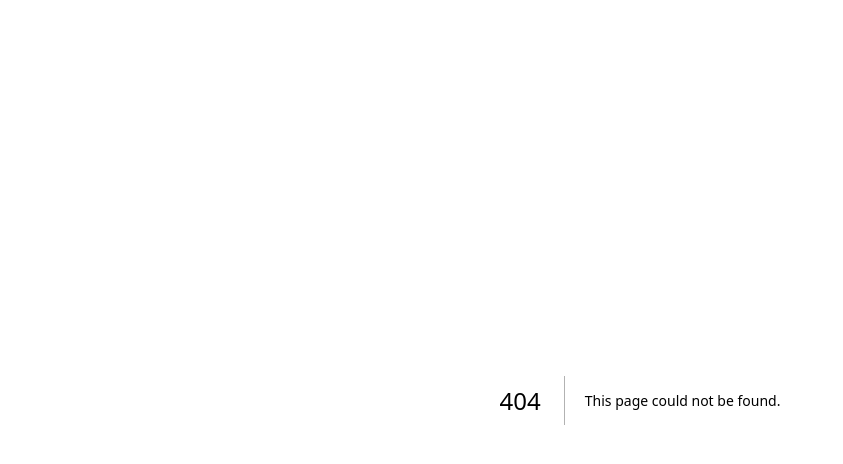
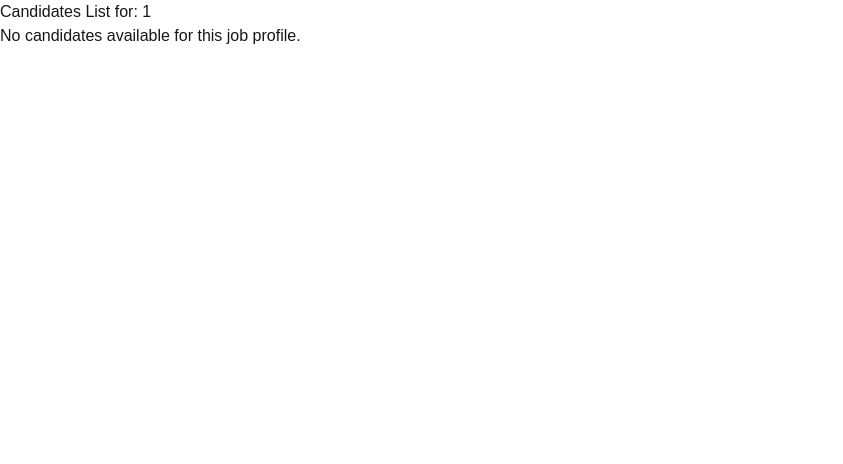
Before and after one commit to B200896/zeld_meta_proj, a Next.js app: page /components/Candidates/1 in a window 1280 px wide. Before the commit this address had no page. Shown: the top 464 px of the page, without its empty margins (0-843 px from the left). Built offline with nearby package versions, Linux system fonts and the light colour scheme.

Commit message:
dynamic code updated

```diff
--- /dev/null
+++ b/app/components/Candidates/[Slug]/page.jsx
@@ -0,0 +1,59 @@
+"use client"
+import { useRouter } from 'next/navigation';
+
+const Candidates = ({params}) => {
+
+    const { Slug } = params;
+    console.log("res",Slug)
+
+    const candidatesList = [
+        { name: "Dipesh", contact: "8938338383383", linkedinprofile: "abc@linkedin", gmail: "dipesh@gmail.com", jobprofile: "google" },
+        { name: "Shyam", contact: "839938499494", linkedinprofile: "abc@linkedin", gmail: "shyam@gmail.com", jobprofile: "google" },
+        { name: "Mohan", contact: "78677727273", linkedinprofile: "abc@linkedin", gmail: "mohan@gmail.com", jobprofile: "google" },
+        { name: "Jai", contact: "909383838388", linkedinprofile: "abc@linkedin", gmail: "jai@gmail.com", jobprofile: "Samsung" },
+        { name: "Fareen", contact: "83737444494", linkedinprofile: "fareen@linkedin", gmail: "fareen@gmail.com", jobprofile: "Amdocs" },
+        { name: "Ishita", contact: "868585855894", linkedinprofile: "abc@linkedin", gmail: "ishita@gmail.com", jobprofile: "Amdocs" },
+        { name: "Ishita", contact: "868585855894", linkedinprofile: "abc@linkedin", gmail: "ishita@gmail.com", jobprofile: "Flipkart" },
+        { name: "Ishita", contact: "868585855894", linkedinprofile: "abc@linkedin", gmail: "ishita@gmail.com", jobprofile: "Xiomi" },
+        { name: "Ishita", contact: "868585855894", linkedinprofile: "abc@linkedin", gmail: "ishita@gmail.com", jobprofile: "Accenture" },
+    ];
+
+
+    const candidates = Slug
+        ? candidatesList.filter(candidate => candidate.jobprofile.toLowerCase() === Slug.toLowerCase())
+        : [];
+
+    return (
+        <div>
+        <h1>Candidates List for: {Slug}</h1>
+        {candidates.length > 0 ? (
+            <table style={{ width: "100%", borderCollapse: "collapse" }}>
+                <thead>
+                    <tr>
+                        <th style={{ border: "1px solid #ddd", padding: "8px" }}>Name</th>
+                        <th style={{ border: "1px solid #ddd", padding: "8px" }}>Contact</th>
+                        <th style={{ border: "1px solid #ddd", padding: "8px" }}>LinkedIn Profile</th>
+                        <th style={{ border: "1px solid #ddd", padding: "8px" }}>Gmail</th>
+                        <th style={{ border: "1px solid #ddd", padding: "8px" }}>Job Profile</th>
+                    </tr>
+                </thead>
+                <tbody>
+                    {candidates.map((candidate, index) => (
+                        <tr key={index}>
+                            <td style={{ border: "1px solid #ddd", padding: "8px" }}>{candidate.name}</td>
+                            <td style={{ border: "1px solid #ddd", padding: "8px" }}>{candidate.contact}</td>
+                            <td style={{ border: "1px solid #ddd", padding: "8px" }}>{candidate.linkedinprofile}</td>
+                            <td style={{ border: "1px solid #ddd", padding: "8px" }}>{candidate.gmail}</td>
+                            <td style={{ border: "1px solid #ddd", padding: "8px" }}>{candidate.jobprofile}</td>
+                        </tr>
+                    ))}
+                </tbody>
+            </table>
+        ) : (
+            <p>No candidates available for this job profile.</p>
+        )}
+    </div>
+    );
+};
+
+export default Candidates;
--- /dev/null
+++ b/app/components/Candidates/[response].jsx
@@ -0,0 +1,39 @@
+import { useRouter } from 'next/router';
+
+const Candidates = () => {
+    const router = useRouter();
+    const { Slug } = router.query;
+    const candidatesList = [
+        { name: "Dipesh", contact: "8938338383383", linkedinprofile: "abc@linkedin", gmail: "dipesh@gmail.com", jobprofile: "google" },
+        { name: "Shyam", contact: "839938499494", linkedinprofile: "abc@linkedin", gmail: "shyam@gmail.com", jobprofile: "google" },
+        { name: "Mohan", contact: "78677727273", linkedinprofile: "abc@linkedin", gmail: "mohan@gmail.com", jobprofile: "google" },
+        { name: "Jai", contact: "909383838388", linkedinprofile: "abc@linkedin", gmail: "jai@gmail.com", jobprofile: "Samsung" },
+        { name: "Fareen", contact: "83737444494", linkedinprofile: "fareen@linkedin", gmail: "fareen@gmail.com", jobprofile: "Amdocs" },
+        { name: "Ishita", contact: "868585855894", linkedinprofile: "abc@linkedin", gmail: "ishita@gmail.com", jobprofile: "Amdocs" },
+        { name: "Ishita", contact: "868585855894", linkedinprofile: "abc@linkedin", gmail: "ishita@gmail.com", jobprofile: "Flipkart" },
+        { name: "Lakshita", contact: "868585855894", linkedinprofile: "abc@linkedin", gmail: "ishita@gmail.com", jobprofile: "Xiomi" },
+        { name: "Pooja", contact: "868585855894", linkedinprofile: "abc@linkedin", gmail: "ishita@gmail.com", jobprofile: "Accenture" },
+    ];
+
+
+    const candidates = response
+        ? candidatesList.filter(candidate => candidate.jobprofile.toLowerCase() === response.toLowerCase())
+        : [];
+
+    return (
+        <div>
+            <h1>Candidates List for: {response}</h1>
+            <ul>
+                {candidates.length > 0 ? (
+                    candidates.map((candidate, index) => (
+                        <li key={index}>{candidate.name}</li>
+                    ))
+                ) : (
+                    <li>No candidates available for this job profile.</li>
+                )}
+            </ul>
+        </div>
+    );
+};
+
+export default Candidates;
--- a/app/components/Dashboard.jsx
+++ b/app/components/Dashboard.jsx
@@ -18,20 +18,22 @@ const Dashboard = () => {
         <p className="text-gray-600">No Responses</p>
         <p className="text-red-500">-43.58%</p>
       </div>
-
       <div className="bg-white shadow-md rounded-lg p-4 flex flex-col items-center">
         <PersonOutline color="primary" style={{ fontSize: '2rem' }} />
         <h6 className="text-xl font-bold">2.450</h6>
         <p className="text-gray-600">Negative Responses</p>
         <p className="text-red-500">-2.50%</p>
       </div>
-
       <div className="bg-white shadow-md rounded-lg p-4 flex flex-col items-center">
         <ThumbUpAlt color="secondary" style={{ fontSize: '2rem' }} />
         <h6 className="text-xl font-bold">3.465</h6>
         <p className="text-gray-600">Positive Responses</p>
         <p className="text-green-500">+8.95%</p>
       </div>
+
+
+
+
     </div>
   );
 };
--- a/app/components/EmailResponse.jsx
+++ b/app/components/EmailResponse.jsx
@@ -4,8 +4,8 @@ import Sidebar from "./Sidebar";
 import Dashboard from "./Dashboard";
 import { Table,TableBody,TableCell, TableContainer, TableHead, TableRow, Paper } from "@mui/material";
 import Header from "./Header";
-// import { Dashboard } from "@mui/icons-material";
-// import Dashboard from "./Dashboard";
+import Link from 'next/link'
+
 const EmailResponse=()=>{
     const details=[
         {jobprofile:"Google",totalEmails:12000,positiveResponse:9000,nagativeResponse:2000,noResponse:1000},
@@ -30,8 +30,9 @@ const EmailResponse=()=>{
             <TableCell>Job Profile</TableCell>
             <TableCell>Total Emails</TableCell>
             <TableCell>No Response</TableCell>
+            <TableCell>Negative Response</TableCell>
             <TableCell>Positive Response</TableCell>
-            <TableCell>Negative Response</TableCell>
+
 
 
           </TableRow>
@@ -42,8 +43,14 @@ const EmailResponse=()=>{
               <TableCell>{row.jobprofile}</TableCell>
               <TableCell>{row.totalEmails}</TableCell>
               <TableCell>{row.noResponse}</TableCell>
-              <TableCell>{row.positiveResponse}</TableCell>
               <TableCell>{row.nagativeResponse}</TableCell>
+              <TableCell>
+                <Link href={`components/Candidates/${row.jobprofile}`}>
+                  <span className="text-blue-500 hover:underline">{row.positiveResponse}</span>
+
+                </Link>
+              </TableCell>
+
 
             </TableRow>
           ))}
```
